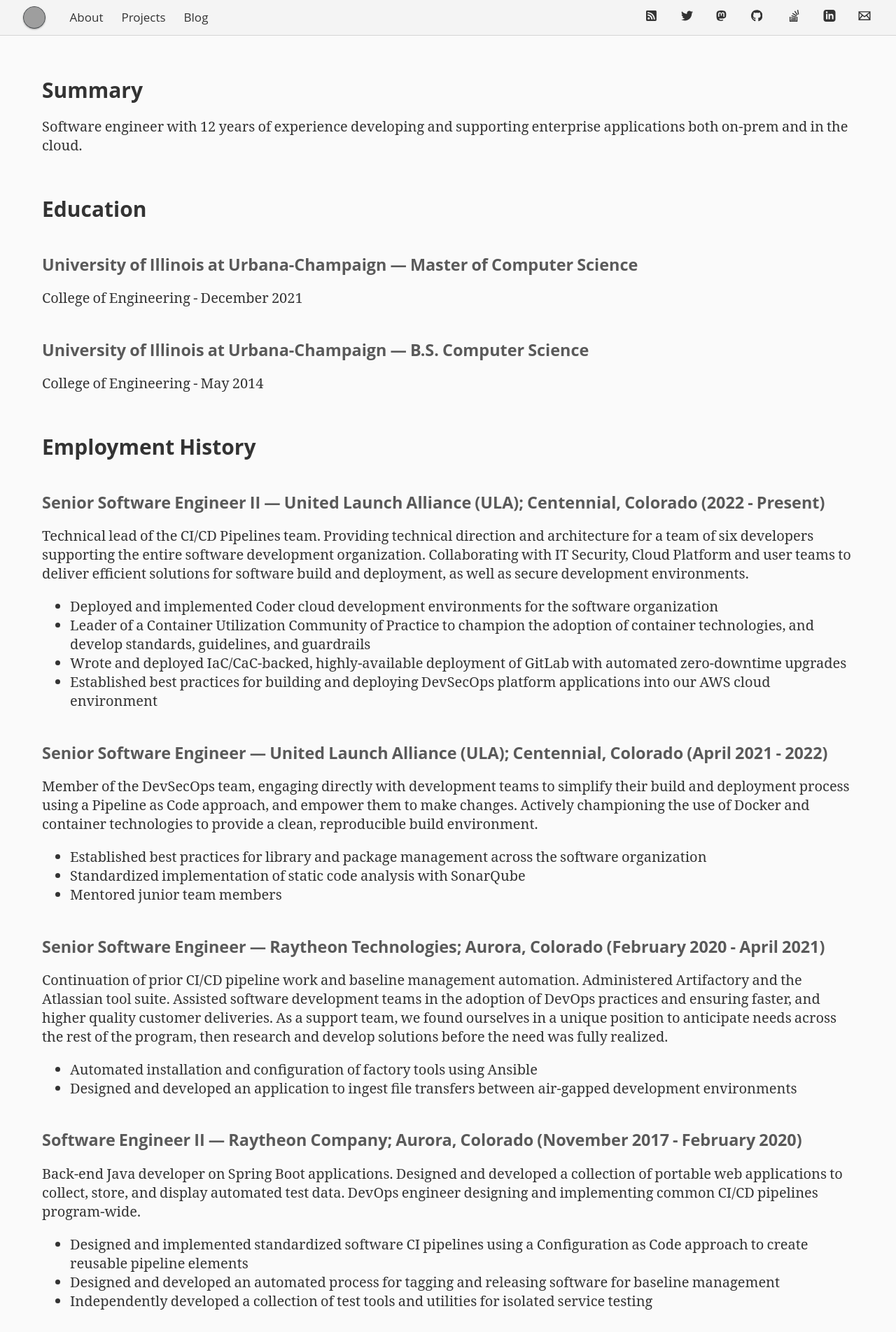
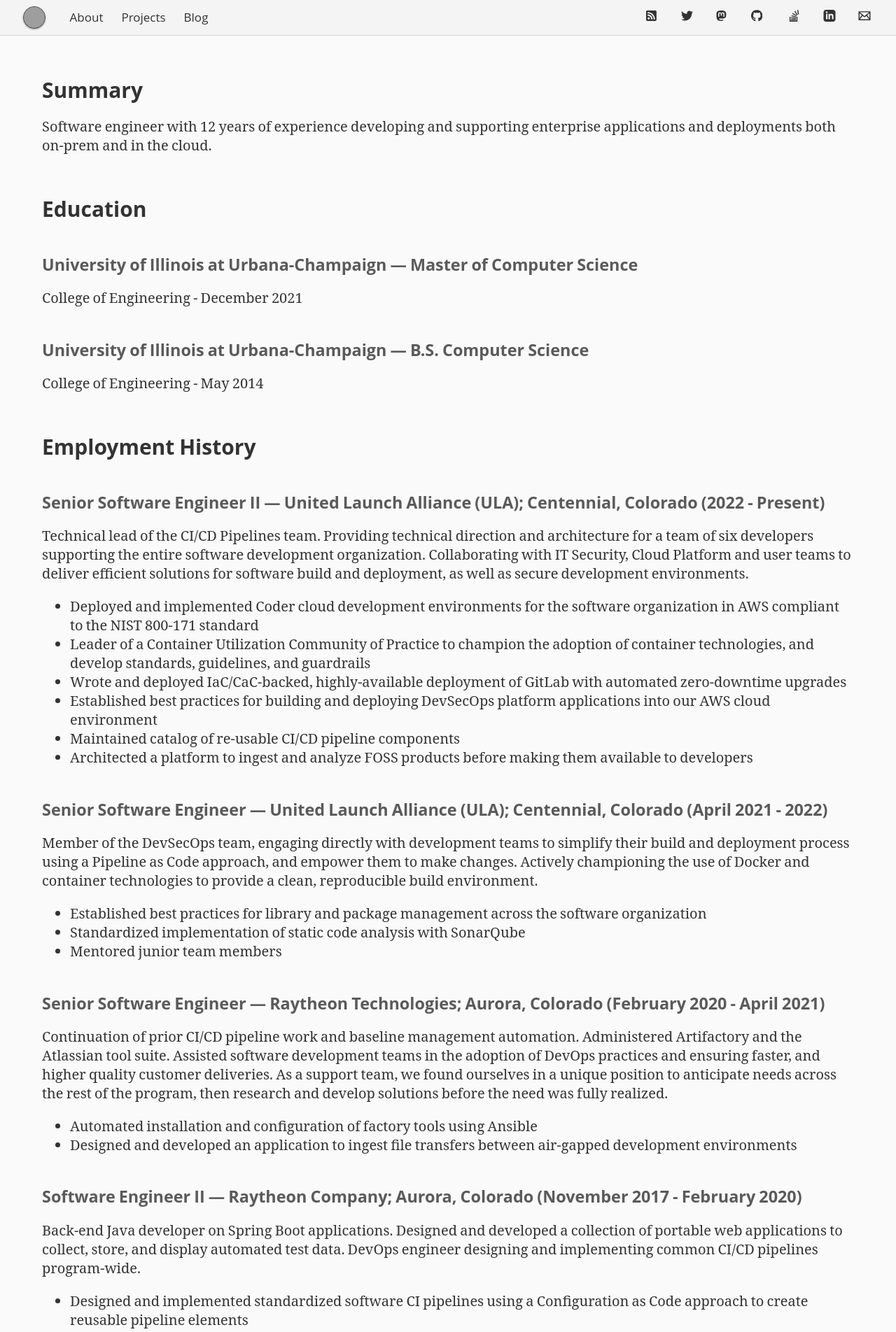
Before and after one commit to avojak/avojak.github.io, a Jekyll site: the page built from _pages/resume.html, in a window 1280 px wide. Shown: the top 1904 px of the page at 70% size. Built offline with Jekyll 4.4.1, drawn with Linux system fonts in a browser that asks for light colours; some of the changed text lies outside the part shown; grey boxes are pictures that could not be loaded.

Commit message:
Update resume

```diff
--- a/_pages/resume.html
+++ b/_pages/resume.html
@@ -7,7 +7,7 @@
   <section class="row resume-row" id="resume-summary">
     <h2>Summary</h2>
     <p>
-      Software engineer with 12 years of experience developing and supporting enterprise applications both on-prem and in the cloud.
+      Software engineer with 12 years of experience developing and supporting enterprise applications and deployments both on-prem and in the cloud.
     </p>
   </section>
 </section>
@@ -37,11 +37,13 @@
         solutions for software build and deployment, as well as secure development environments.
       </p>
       <ul>
-        <li>Deployed and implemented Coder cloud development environments for the software organization</li>
+        <li>Deployed and implemented Coder cloud development environments for the software organization in AWS compliant to the NIST 800-171 standard</li>
         <li>Leader of a Container Utilization Community of Practice to champion the adoption of container technologies, and develop standards,
         guidelines, and guardrails</li>
         <li>Wrote and deployed IaC/CaC-backed, highly-available deployment of GitLab with automated zero-downtime upgrades</li>
         <li>Established best practices for building and deploying DevSecOps platform applications into our AWS cloud environment</li>
+        <li>Maintained catalog of re-usable CI/CD pipeline components</li>
+        <li>Architected a platform to ingest and analyze FOSS products before making them available to developers</li>
       </ul>
     </section>
     <section class="employment-entry">
```
Also changed, not shown: other parts of _pages/resume.html (+1 -1 lines).
